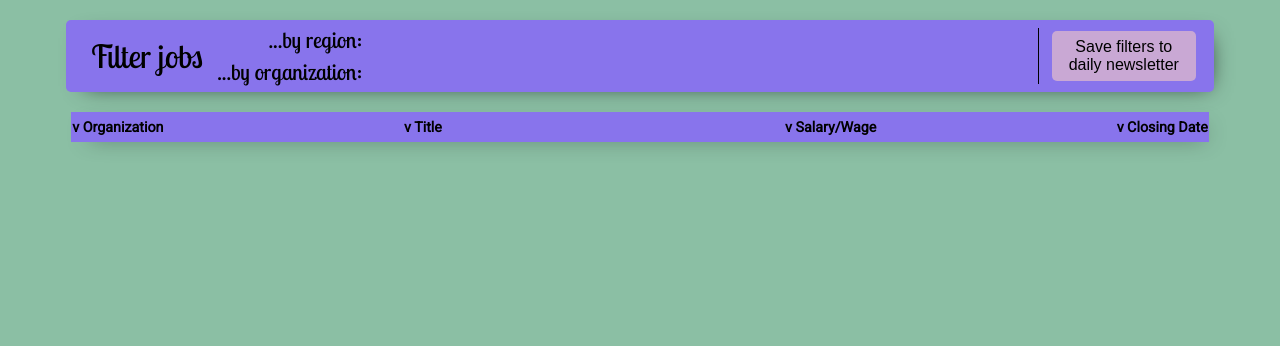
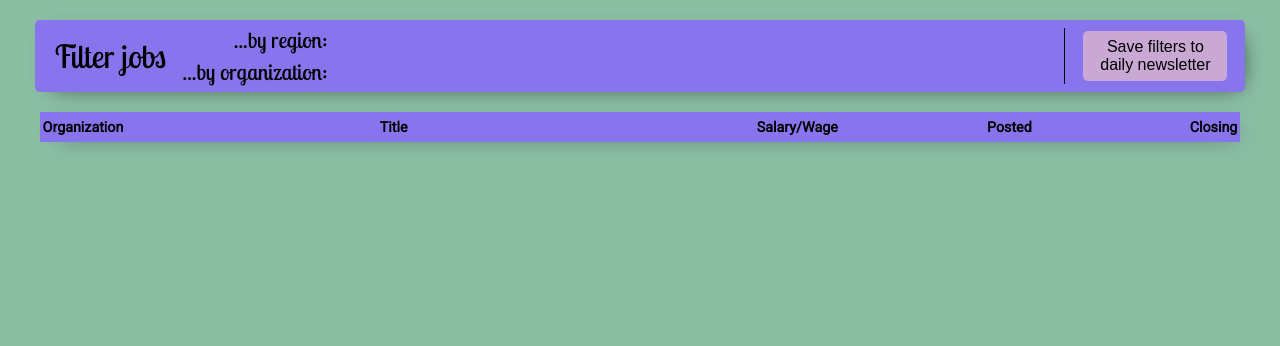
Before and after one commit to rgscherf/gainful2, a Django app: page / in a window 1280 px wide. Shown: the part 88-434 px from the top of the page. Run offline with Django 3.2, Linux system fonts and the light colour scheme; data comes from the database, SQL or seed files in the repository; both versions use the stored data as it was after the commit; lists and menus that the app fills with data are empty; some libraries are stand-ins or nearby versions.

Commit message:
added posted date to table

```diff
--- a/parsing/serializers.py
+++ b/parsing/serializers.py
@@ -4,4 +4,4 @@ from rest_framework import serializers
 class JobSerializer(serializers.HyperlinkedModelSerializer):
     class Meta:
         model = Job
-        fields = ("organization", "title", "division", "url_detail", "date_closing", "salary_waged", "salary_amount", "region")
+        fields = ("organization", "title", "division", "url_detail", "date_closing", "salary_waged", "salary_amount", "region", "date_posted")
--- a/parsing/static/parsing/style.css
+++ b/parsing/static/parsing/style.css
@@ -1,3 +1,5 @@
+/* PAGE HEADER */
+
 nav {
   background-color: #8BBFA4;
   height: 80px;
@@ -13,9 +15,19 @@ nav {
   color: black;
 }
 
+.nav-icon {
+  position: relative;
+  float: right;
+  top: 20px;
+  color: black;
+}
+
+
+/* FILTER BOX */
+
 #filterwrapper {
   display: flex;
-  width: 90%;
+  width: 95%;
   background-color: #8874EC;
   margin-left: auto;
   margin-right: auto;
@@ -25,7 +37,7 @@ nav {
 }
 
 #filternewsletter {
-  padding-left: 10px;
+  padding-left: 15px;
   padding-right: 10px;
   border-left: 1px solid black;
   width: 150px;
@@ -39,7 +51,7 @@ nav {
 
 #filterannounce {
   width: 130px;
-  padding-left: 10px;
+  padding-left: 5px;
   font-family: 'Lobster Two', cursive;
   font-size: 2em;
   text-align: center;
@@ -68,6 +80,9 @@ button:focus {
   outline: none;
 }
 
+
+/* JOB TABLE */
+
 .notVisible {
   box-shadow: inset 3px 3px 3px 0px #5F466B;
 }
@@ -76,8 +91,43 @@ button:focus {
 #jobtable {
   margin-left: auto;
   margin-right: auto;
-  width: 90%;
+  width: 95%;
 }
+
+td {
+  padding-left: 3px;
+  padding-right: 3px;
+}
+
+.jobTableHeader {
+  font-size: 1.1em;
+  height: 30px;
+}
+
+.leftHead {
+  text-align: left;
+  padding-left: 3px;
+}
+
+.rightHead {
+  text-align: right;
+  padding-right: 3px;
+}
+
+th {
+  background-color: #8874EC;
+}
+
+.shadedRow {
+  background-color: #89C6D4;
+}
+
+.unshadedRow {
+  background-color: #8BB8D6;
+}
+
+
+/* GENERAL */
 
 .shadow {
   -webkit-box-shadow: 7px 6px 22px -12px rgba(0,0,0,0.76);
@@ -92,13 +142,6 @@ table {
   font-size: 13px;
 }
 
-.nav-icon {
-  position: relative;
-  float: right;
-  top: 20px;
-  color: black;
-}
-
 body {
   background: #8BBFA4;
   font-family: 'Roboto', 'Open Sans', sans-serif;
@@ -111,28 +154,3 @@ html {
 .spacer {
   height: 20px;
 }
-
-.jobTableHeader {
-  font-size: 1.1em;
-  height: 30px;
-}
-
-.leftHead {
-  text-align: left;
-}
-
-.rightHead {
-  text-align: right;
-}
-
-th {
-  background-color: #8874EC;
-}
-
-.shadedRow {
-  background-color: #89C6D4;
-}
-
-.unshadedRow {
-  background-color: #8BB8D6;
-}
```
Also changed, not shown: db.sqlite3, parsing/static/parsing/elm.js, 9 other files.
